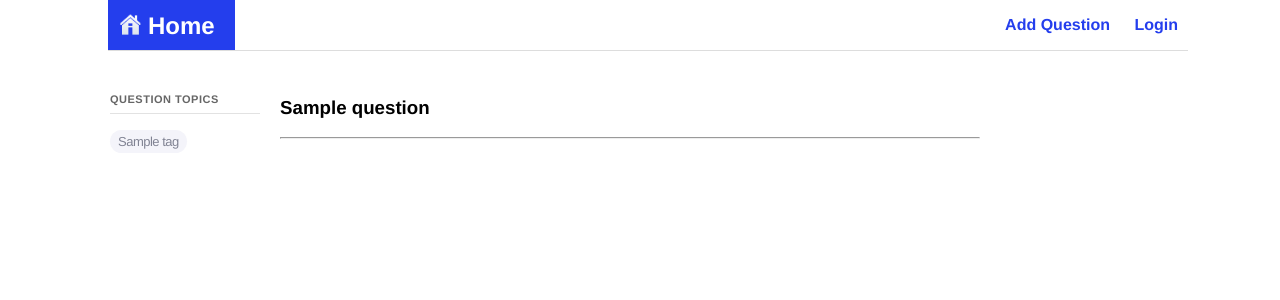
After one commit to arnab-sarkar/questions, a Python web app: template templates/question.html in a window 1280 px wide. The commit adds this page. Shown: the top 300 px of the page. Run offline with Jinja, Linux system fonts and the light colour scheme; the template is opened without the code that fills it: most values are stand-ins (such as "Sample title", 1, 10 or a date in 2020).

Commit message:
added question view page

```diff
--- a/main.py
+++ b/main.py
@@ -2,8 +2,10 @@ import webapp2
 from controller.home import MainPage
 from controller.home import AddQuestion
 from controller.home import DisplaySameTagQuestion
+from controller.home import ViewQuestion
 
 app = webapp2.WSGIApplication([
+    ('/viewQuestion',ViewQuestion),
     ('/tag',DisplaySameTagQuestion),
     ('/question',AddQuestion),
     ('/', MainPage),
--- a/static/css/main.css
+++ b/static/css/main.css
@@ -22,12 +22,19 @@ body {
   letter-spacing: -0.5px;
   line-height: 1.25;
   font-weight: bold;
+  padding: 15px 0 0 0;
 }
 
 .display_userId {
   color:#aaa;
   font-size: 12px;
   display: none;
+}
+
+.display_userId_question {
+  color:#aaa;
+  font-size: 12px;
+  display: inline-block;
 }
 
 .each_question:hover .display_userId {
@@ -50,6 +57,7 @@ body {
   color: #808393;
   background-color: #f4f4fa;
   margin-right: 4px;
+  margin-bottom: 4px;
   border-radius: 12px;
   padding: 4px 8px;
   border: 0;
@@ -182,6 +190,43 @@ hr.style-three {
   margin-left: 10px
 }
 
+#tag_div, #displayQuestion {
+  float: left;
+}
+
+#tag_div {
+  width: 150px;
+}
+
+#displayQuestion {
+  width: 700px;
+}
+
+.grid_page {
+  font-size: 11px;
+  color: #666;
+  text-transform: uppercase;
+  letter-spacing: .5px;
+  font-weight: bold;
+  padding-bottom: 8px;
+  margin-bottom: 16px;
+  border-bottom: 1px solid #e2e2e2;
+}
+
+.question_link {
+  color: #000;
+  text-decoration: none;
+}
+
+.question_link:hover {
+  color: #000;
+  text-decoration: underline;
+}
+
+.question_link:visited {
+  color: #000;
+}
+
 .col {
   float: left;
 }
--- a/templates/home.html
+++ b/templates/home.html
@@ -11,7 +11,7 @@
 								<li class="each_tag_display"><a style="text-decoration:none" onclick='searchTag("{{ tag }}")'>{{ tag }}</a></li>
 							{% endfor %}
 						</ul>
-						<div class="each_question">{{ q.title }}
+						<div class="each_question"> <a class="question_link" href="/viewQuestion?q={{q.key.id}}">{{ q.title }}</a>
 						{% if user %}
 							<span class="display_userId"> - {{ q.userId }}</span>
 						{% endif %}
--- /dev/null
+++ b/templates/question.html
@@ -0,0 +1,27 @@
+{% extends "page-template.html" %}
+
+{% block content %}
+	<div id='tag_div' class="display_tags content">
+		<h4 class="grid_page">
+			QUESTION TOPICS
+		</h4>
+		<ul class="each_tag row">
+			{% for tag in question.tags %}
+				<li class="each_tag_display"><a style="text-decoration:none" onclick='searchTag("{{ tag }}")'>{{ tag }}</a></li>
+			{% endfor %}
+		</ul>
+	</div>
+	<div id="displayQuestion" class="questionWrapper content">
+		<h3>
+			{{ question.title }}
+		</h3>
+		{% if user %}
+			<div class="display_userId_question"> - {{ question.userId }}</div>
+		{% endif %}
+		<hr/>
+		<ul class="question_display">
+
+		</ul>
+	</div>
+
+{% endblock %}
```
Also changed, not shown: controller/home.py (+22 -5 lines), 4 other files.
